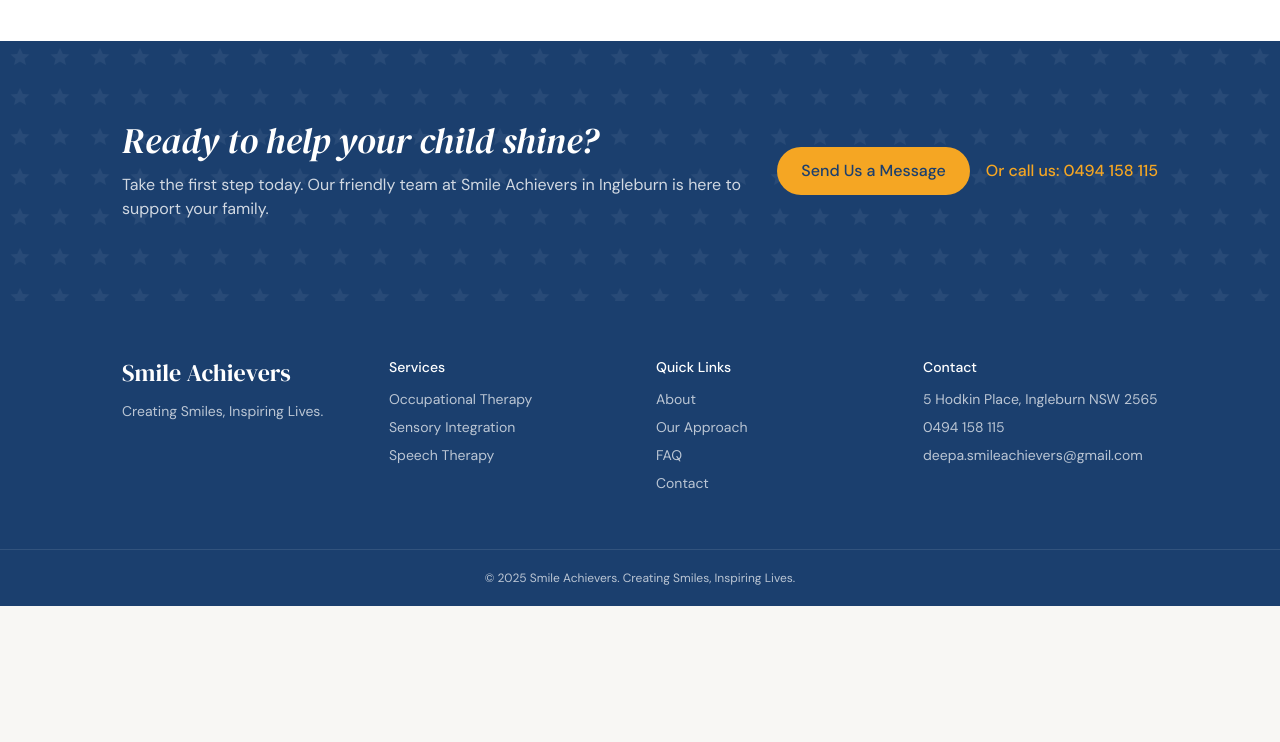
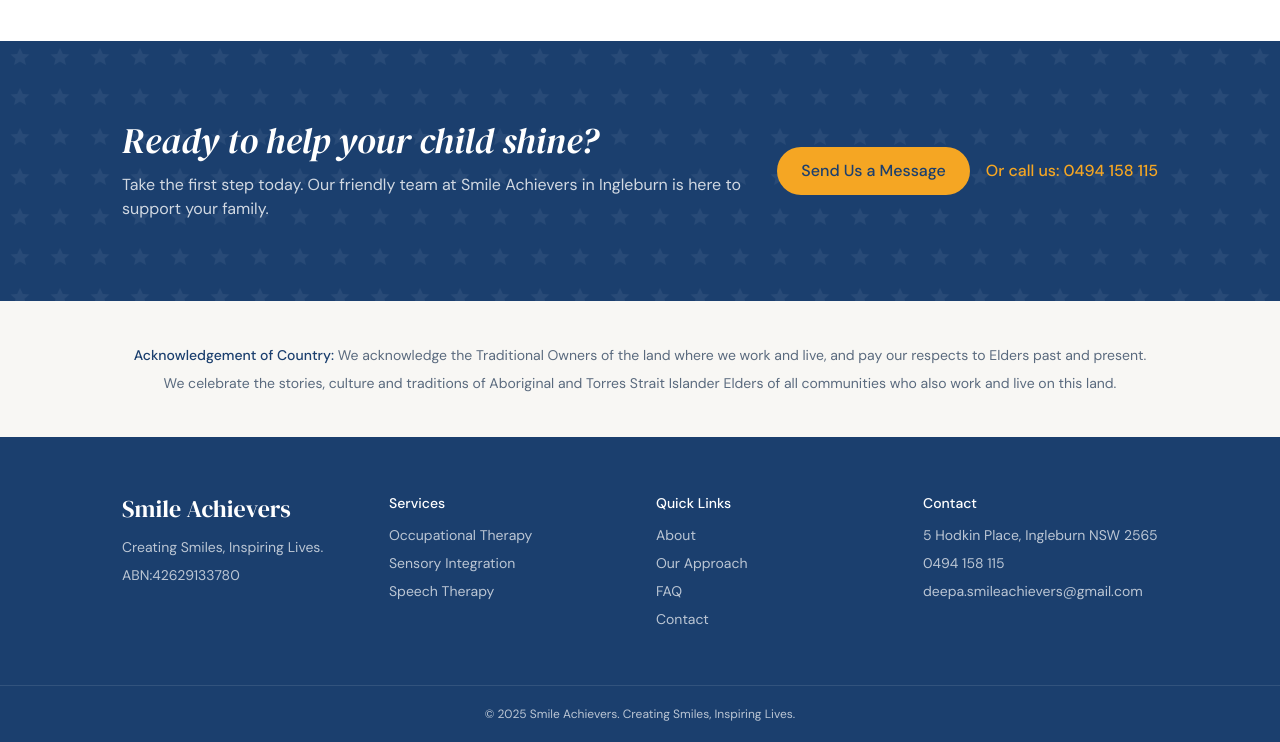
Before and after one commit to gauravbhand85/smileachievers, a plain HTML site: page index.html in a window 1280 px wide. Shown: the part 6148-6890 px from the top of the page. Before the commit the page ends 6754 px from the top, so only its background shows below. Drawn offline with nearby package versions, Linux system fonts and the light colour scheme.

Commit message:
Add Acknowledgement of Country section
Added an Acknowledgement of Country section to the footer.

```diff
--- a/index.html
+++ b/index.html
@@ -333,6 +333,11 @@
           </div>
         </div>
       </section>
+      <section class="py-10 bg-base">
+        <div class="max-w-[1100px] mx-auto px-5 lg:px-8 text-center text-sm leading-7 text-body">
+          <p><span class="font-medium text-navy">Acknowledgement of Country:</span> We acknowledge the Traditional Owners of the land where we work and live, and pay our respects to Elders past and present. We celebrate the stories, culture and traditions of Aboriginal and Torres Strait Islander Elders of all communities who also work and live on this land.</p>
+        </div>
+      </section>
     </main>
 
     <footer class="bg-navy text-white/70">
@@ -340,6 +345,7 @@
         <div>
           <p class="font-serif text-2xl text-white">Smile Achievers</p>
           <p class="mt-3 text-white/70">Creating Smiles, Inspiring Lives.</p>
+          <p class="mt-2 text-white/70">ABN:42629133780</p>
         </div>
         <div><p class="text-white font-medium mb-3">Services</p><ul class="space-y-2"><li>Occupational Therapy</li><li>Sensory Integration</li><li>Speech Therapy</li></ul></div>
         <div><p class="text-white font-medium mb-3">Quick Links</p><ul class="space-y-2"><li><a href="#about" class="hover:text-white">About</a></li><li><a href="#approach" class="hover:text-white">Our Approach</a></li><li><a href="#faq" class="hover:text-white">FAQ</a></li><li><a href="#contact" class="hover:text-white">Contact</a></li></ul></div>
```
